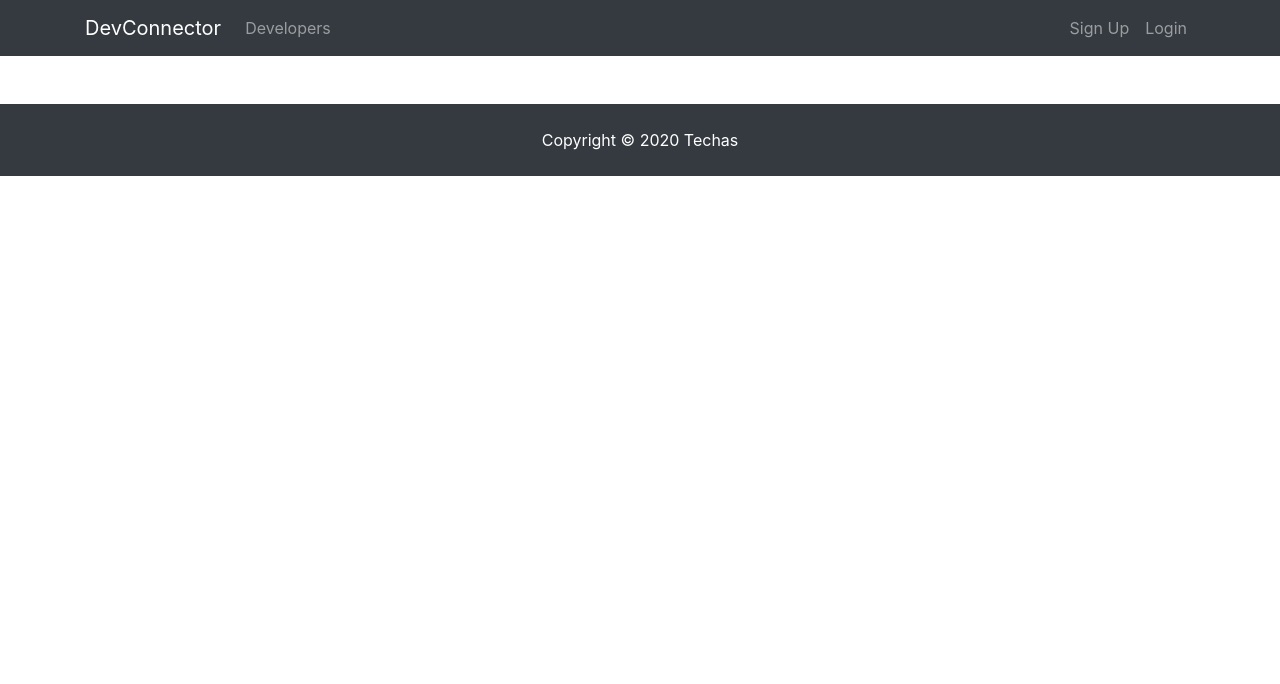
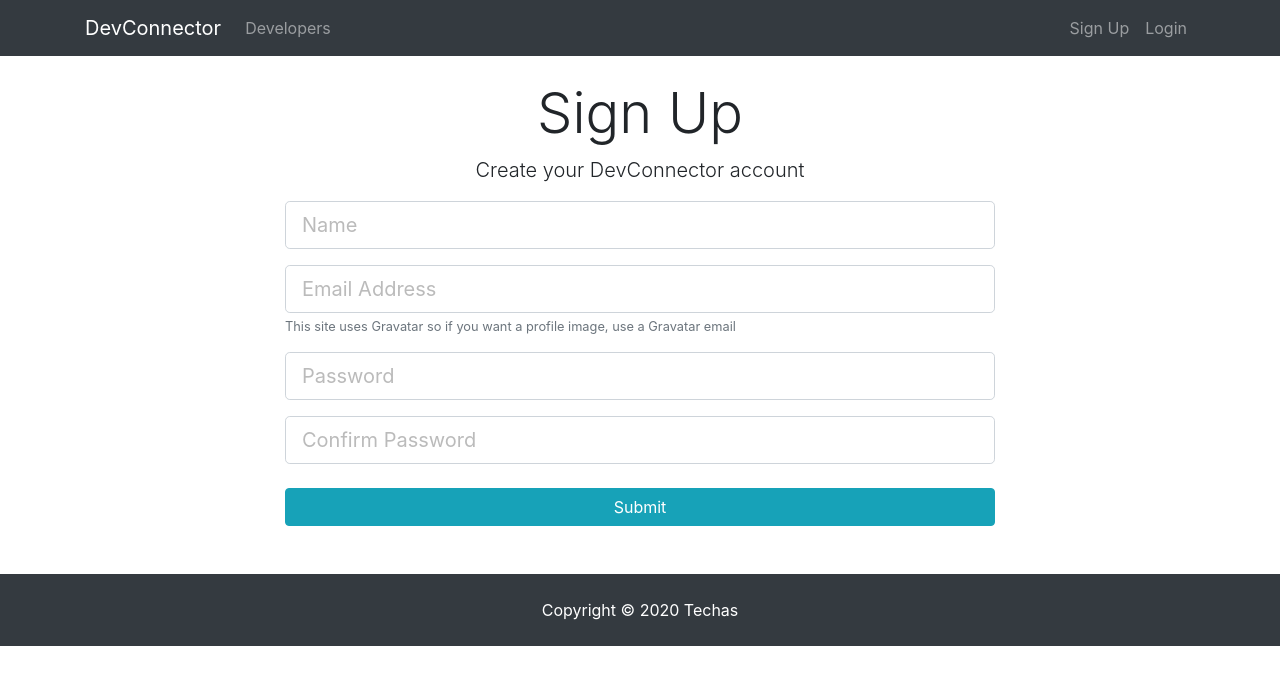
Before and after one commit to ivan-boginski/mern-devjobs, a React (Create React App) app in the folder client/: page /register in a window 1280 px wide. Shown: the top 684 px of the page. Built offline with nearby package versions, Linux system fonts and the light colour scheme.

Commit message:
added more bug

```diff
--- a/client/src/App.js
+++ b/client/src/App.js
@@ -4,6 +4,8 @@
 import Navbar from "./components/layout/Navbar";
 import Footer from "./components/layout/Footer";
 import Landing from "./components/layout/Landing";
+import Register from "./components/auth/Register";
+import Login from "./components/auth/Login";
 
 import "./App.css";
 
@@ -14,6 +16,10 @@
         <div className="App">
           <Navbar />
           <Route exact path="/" component={Landing} />
+          <div className="container">
+            <Route exact path="/register" component={Register} />
+            <Route exact path="/login" component={Login} />
+          </div>
           <Footer />
         </div>
       </Router>
--- /dev/null
+++ b/client/src/components/auth/Login.js
@@ -0,0 +1,73 @@
+import React, { Component } from "react";
+
+class Login extends Component {
+  constructor() {
+    super();
+    this.state = {
+      email: "",
+      password: "",
+      errors: {},
+    };
+
+    this.onChange = this.onChange.bind(this);
+    this.onSubmit = this.onSubmit.bind(this);
+  }
+
+  onSubmit(e) {
+    e.preventDefault();
+
+    const user = {
+      email: this.state.email,
+      password: this.state.password,
+    };
+
+    console.log(user);
+  }
+
+  onChange(e) {
+    this.setState({ [e.target.name]: e.target.value });
+  }
+
+  render() {
+    return (
+      // <!-- Login -->
+      <div className="login">
+        <div className="container">
+          <div className="row">
+            <div className="col-md-8 m-auto">
+              <h1 className="display-4 text-center">Log In</h1>
+              <p className="lead text-center">
+                Sign in to your DevConnector account
+              </p>
+              <form onSubmit={this.onSubmit}>
+                <div className="form-group">
+                  <input
+                    type="email"
+                    className="form-control form-control-lg"
+                    placeholder="Email Address"
+                    name="email"
+                    value={this.state.email}
+                    onChange={this.onChange}
+                  />
+                </div>
+                <div className="form-group">
+                  <input
+                    type="password"
+                    className="form-control form-control-lg"
+                    placeholder="Password"
+                    name="password"
+                    value={this.state.password}
+                    onChange={this.onChange}
+                  />
+                </div>
+                <input type="submit" className="btn btn-info btn-block mt-4" />
+              </form>
+            </div>
+          </div>
+        </div>
+      </div>
+    );
+  }
+}
+
+export default Login;
--- /dev/null
+++ b/client/src/components/auth/Register.js
@@ -0,0 +1,101 @@
+import React, { Component } from "react";
+
+class Register extends Component {
+  constructor() {
+    super();
+    this.state = {
+      name: "",
+      email: "",
+      password: "",
+      password2: "",
+      errors: {},
+    };
+
+    this.onChange = this.onChange.bind(this);
+    this.onSubmit = this.onSubmit.bind(this);
+  }
+
+  onChange(e) {
+    this.setState({ [e.target.name]: e.target.value });
+  }
+
+  onSubmit(e) {
+    e.preventDefault();
+
+    const newUser = {
+      name: this.state.name,
+      email: this.state.email,
+      password: this.state.password,
+      password2: this.state.password2,
+    };
+
+    console.log(newUser);
+  }
+
+  render() {
+    return (
+      // <!-- Register -->
+      <div className="register">
+        <div className="container">
+          <div className="row">
+            <div className="col-md-8 m-auto">
+              <h1 className="display-4 text-center">Sign Up</h1>
+              <p className="lead text-center">
+                Create your DevConnector account
+              </p>
+              <form onSubmit={this.onSubmit}>
+                <div className="form-group">
+                  <input
+                    type="text"
+                    className="form-control form-control-lg"
+                    placeholder="Name"
+                    name="name"
+                    value={this.state.name}
+                    onChange={this.onChange}
+                  />
+                </div>
+                <div className="form-group">
+                  <input
+                    type="email"
+                    className="form-control form-control-lg"
+                    placeholder="Email Address"
+                    name="email"
+                    value={this.state.email}
+                    onChange={this.onChange}
+                  />
+                  <small className="form-text text-muted">
+                    This site uses Gravatar so if you want a profile image, use
+                    a Gravatar email
+                  </small>
+                </div>
+                <div className="form-group">
+                  <input
+                    type="password"
+                    className="form-control form-control-lg"
+                    placeholder="Password"
+                    name="password"
+                    value={this.state.password}
+                    onChange={this.onChange}
+                  />
+                </div>
+                <div className="form-group">
+                  <input
+                    type="password"
+                    className="form-control form-control-lg"
+                    placeholder="Confirm Password"
+                    name="password2"
+                    value={this.state.password2}
+                    onChange={this.onChange}
+                  />
+                </div>
+                <input type="submit" className="btn btn-info btn-block mt-4" />
+              </form>
+            </div>
+          </div>
+        </div>
+      </div>
+    );
+  }
+}
+
+export default Register;
--- a/client/src/components/layout/Landing.js
+++ b/client/src/components/layout/Landing.js
@@ -1,4 +1,5 @@
 import React, { Component } from "react";
+import { Link } from "react-router-dom";
 
 class Landing extends Component {
   render() {
@@ -16,12 +17,12 @@
                   from other developers
                 </p>
                 <hr />
-                <a href="register.html" className="btn btn-lg btn-info mr-2">
+                <Link to="/register" className="btn btn-lg btn-info mr-2">
                   Sign Up
-                </a>
-                <a href="login.html" className="btn btn-lg btn-light">
+                </Link>
+                <Link to="/login" className="btn btn-lg btn-light">
                   Login
-                </a>
+                </Link>
               </div>
             </div>
           </div>
--- a/client/src/components/layout/Navbar.js
+++ b/client/src/components/layout/Navbar.js
@@ -1,4 +1,5 @@
 import React, { Component } from "react";
+import { Link } from "react-router-dom";
 
 class Navbar extends Component {
   render() {
@@ -6,9 +7,9 @@
       // < !--Navbar -- >
       <nav className="navbar navbar-expand-sm navbar-dark bg-dark mb-4">
         <div className="container">
-          <a className="navbar-brand" href="landing.html">
+          <Link className="navbar-brand" to="/">
             DevConnector
-          </a>
+          </Link>
           <button
             className="navbar-toggler"
             type="button"
@@ -21,23 +22,23 @@
           <div className="collapse navbar-collapse" id="mobile-nav">
             <ul className="navbar-nav mr-auto">
               <li className="nav-item">
-                <a className="nav-link" href="profiles.html">
+                <Link className="nav-link" to="/profiles">
                   {" "}
                   Developers
-                </a>
+                </Link>
               </li>
             </ul>
 
             <ul className="navbar-nav ml-auto">
               <li className="nav-item">
-                <a className="nav-link" href="register.html">
+                <Link className="nav-link" to="/register">
                   Sign Up
-                </a>
+                </Link>
               </li>
               <li className="nav-item">
-                <a className="nav-link" href="login.html">
+                <Link className="nav-link" to="/login">
                   Login
-                </a>
+                </Link>
               </li>
             </ul>
           </div>
```
